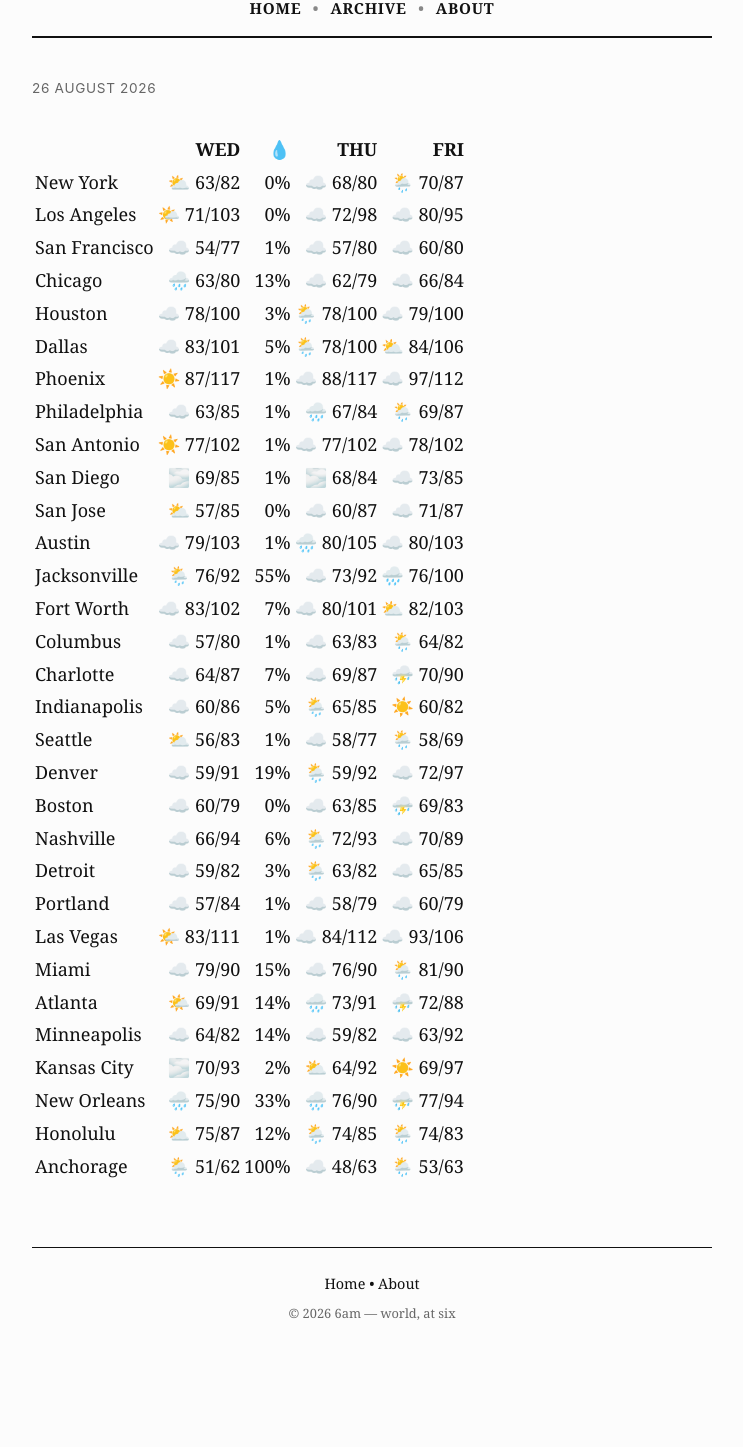
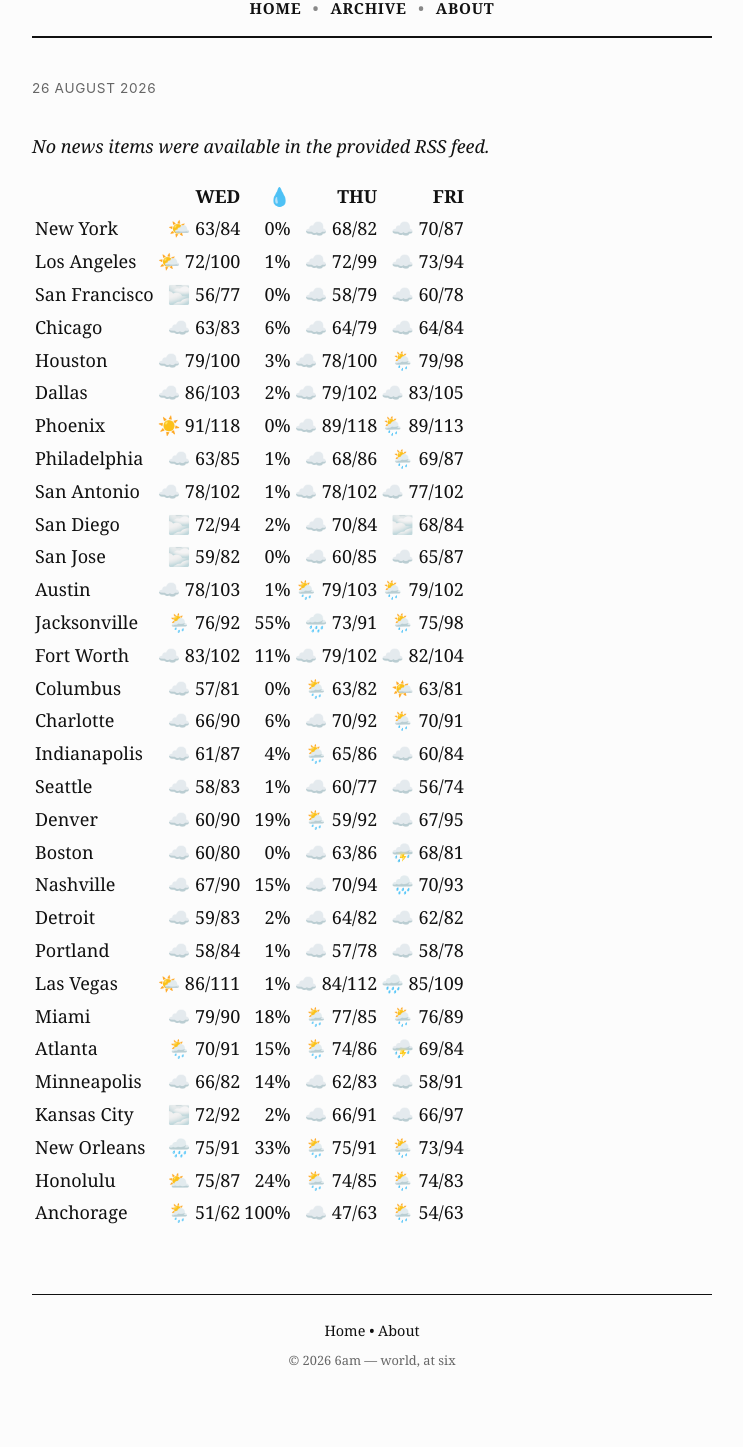
Before and after one commit to mastro35/6am-news-US, a Jekyll site: the page built from _posts/2026-08-26-news.md, in a window 1280 px wide. Shown: the part 248-1695 px from the top of the page, without its empty margins (268-1011 px from the left). Built offline with Jekyll 4.4.1, drawn with Linux system fonts in a browser that asks for light colours; some web fonts are replaced; our own code applies the rules of GitHub Pages for plain Markdown files; before the commit the page ends 1649 px from its top, so only the background shows below that.

Commit message:
new post

```diff
--- a/_posts/2026-08-26-news.md
+++ b/_posts/2026-08-26-news.md
@@ -1,36 +1,36 @@
-
+*No news items were available in the provided RSS feed.*
 
 
 |   | WED | 💧 | THU | FRI |
 |---|---:|---:|---:|---:|
-| New York | ⛅ 63/82 | 0% | ☁️ 68/80 | 🌦️ 70/87 |
-| Los Angeles | 🌤️ 71/103 | 0% | ☁️ 72/98 | ☁️ 80/95 |
-| San Francisco | ☁️ 54/77 | 1% | ☁️ 57/80 | ☁️ 60/80 |
-| Chicago | 🌧️ 63/80 | 13% | ☁️ 62/79 | ☁️ 66/84 |
-| Houston | ☁️ 78/100 | 3% | 🌦️ 78/100 | ☁️ 79/100 |
-| Dallas | ☁️ 83/101 | 5% | 🌦️ 78/100 | ⛅ 84/106 |
-| Phoenix | ☀️ 87/117 | 1% | ☁️ 88/117 | ☁️ 97/112 |
-| Philadelphia | ☁️ 63/85 | 1% | 🌧️ 67/84 | 🌦️ 69/87 |
-| San Antonio | ☀️ 77/102 | 1% | ☁️ 77/102 | ☁️ 78/102 |
-| San Diego | 🌫️ 69/85 | 1% | 🌫️ 68/84 | ☁️ 73/85 |
-| San Jose | ⛅ 57/85 | 0% | ☁️ 60/87 | ☁️ 71/87 |
-| Austin | ☁️ 79/103 | 1% | 🌧️ 80/105 | ☁️ 80/103 |
-| Jacksonville | 🌦️ 76/92 | 55% | ☁️ 73/92 | 🌧️ 76/100 |
-| Fort Worth | ☁️ 83/102 | 7% | ☁️ 80/101 | ⛅ 82/103 |
-| Columbus | ☁️ 57/80 | 1% | ☁️ 63/83 | 🌦️ 64/82 |
-| Charlotte | ☁️ 64/87 | 7% | ☁️ 69/87 | ⛈️ 70/90 |
-| Indianapolis | ☁️ 60/86 | 5% | 🌦️ 65/85 | ☀️ 60/82 |
-| Seattle | ⛅ 56/83 | 1% | ☁️ 58/77 | 🌦️ 58/69 |
-| Denver | ☁️ 59/91 | 19% | 🌦️ 59/92 | ☁️ 72/97 |
-| Boston | ☁️ 60/79 | 0% | ☁️ 63/85 | ⛈️ 69/83 |
-| Nashville | ☁️ 66/94 | 6% | 🌦️ 72/93 | ☁️ 70/89 |
-| Detroit | ☁️ 59/82 | 3% | 🌦️ 63/82 | ☁️ 65/85 |
-| Portland | ☁️ 57/84 | 1% | ☁️ 58/79 | ☁️ 60/79 |
-| Las Vegas | 🌤️ 83/111 | 1% | ☁️ 84/112 | ☁️ 93/106 |
-| Miami | ☁️ 79/90 | 15% | ☁️ 76/90 | 🌦️ 81/90 |
-| Atlanta | 🌤️ 69/91 | 14% | 🌧️ 73/91 | ⛈️ 72/88 |
-| Minneapolis | ☁️ 64/82 | 14% | ☁️ 59/82 | ☁️ 63/92 |
-| Kansas City | 🌫️ 70/93 | 2% | ⛅ 64/92 | ☀️ 69/97 |
-| New Orleans | 🌧️ 75/90 | 33% | 🌧️ 76/90 | ⛈️ 77/94 |
-| Honolulu | ⛅ 75/87 | 12% | 🌦️ 74/85 | 🌦️ 74/83 |
-| Anchorage | 🌦️ 51/62 | 100% | ☁️ 48/63 | 🌦️ 53/63 |
+| New York | 🌤️ 63/84 | 0% | ☁️ 68/82 | ☁️ 70/87 |
+| Los Angeles | 🌤️ 72/100 | 1% | ☁️ 72/99 | ☁️ 73/94 |
+| San Francisco | 🌫️ 56/77 | 0% | ☁️ 58/79 | ☁️ 60/78 |
+| Chicago | ☁️ 63/83 | 6% | ☁️ 64/79 | ☁️ 64/84 |
+| Houston | ☁️ 79/100 | 3% | ☁️ 78/100 | 🌦️ 79/98 |
+| Dallas | ☁️ 86/103 | 2% | ☁️ 79/102 | ☁️ 83/105 |
+| Phoenix | ☀️ 91/118 | 0% | ☁️ 89/118 | 🌦️ 89/113 |
+| Philadelphia | ☁️ 63/85 | 1% | ☁️ 68/86 | 🌦️ 69/87 |
+| San Antonio | ☁️ 78/102 | 1% | ☁️ 78/102 | ☁️ 77/102 |
+| San Diego | 🌫️ 72/94 | 2% | ☁️ 70/84 | 🌫️ 68/84 |
+| San Jose | 🌫️ 59/82 | 0% | ☁️ 60/85 | ☁️ 65/87 |
+| Austin | ☁️ 78/103 | 1% | 🌦️ 79/103 | 🌦️ 79/102 |
+| Jacksonville | 🌦️ 76/92 | 55% | 🌧️ 73/91 | 🌦️ 75/98 |
+| Fort Worth | ☁️ 83/102 | 11% | ☁️ 79/102 | ☁️ 82/104 |
+| Columbus | ☁️ 57/81 | 0% | 🌦️ 63/82 | 🌤️ 63/81 |
+| Charlotte | ☁️ 66/90 | 6% | ☁️ 70/92 | 🌦️ 70/91 |
+| Indianapolis | ☁️ 61/87 | 4% | 🌦️ 65/86 | ☁️ 60/84 |
+| Seattle | ☁️ 58/83 | 1% | ☁️ 60/77 | ☁️ 56/74 |
+| Denver | ☁️ 60/90 | 19% | 🌦️ 59/92 | ☁️ 67/95 |
+| Boston | ☁️ 60/80 | 0% | ☁️ 63/86 | ⛈️ 68/81 |
+| Nashville | ☁️ 67/90 | 15% | ☁️ 70/94 | 🌧️ 70/93 |
+| Detroit | ☁️ 59/83 | 2% | ☁️ 64/82 | ☁️ 62/82 |
+| Portland | ☁️ 58/84 | 1% | ☁️ 57/78 | ☁️ 58/78 |
+| Las Vegas | 🌤️ 86/111 | 1% | ☁️ 84/112 | 🌧️ 85/109 |
+| Miami | ☁️ 79/90 | 18% | 🌦️ 77/85 | 🌦️ 76/89 |
+| Atlanta | 🌦️ 70/91 | 15% | 🌦️ 74/86 | ⛈️ 69/84 |
+| Minneapolis | ☁️ 66/82 | 14% | ☁️ 62/83 | ☁️ 58/91 |
+| Kansas City | 🌫️ 72/92 | 2% | ☁️ 66/91 | ☁️ 66/97 |
+| New Orleans | 🌧️ 75/91 | 33% | 🌦️ 75/91 | 🌦️ 73/94 |
+| Honolulu | ⛅ 75/87 | 24% | 🌦️ 74/85 | 🌦️ 74/83 |
+| Anchorage | 🌦️ 51/62 | 100% | ☁️ 47/63 | 🌦️ 54/63 |
```
